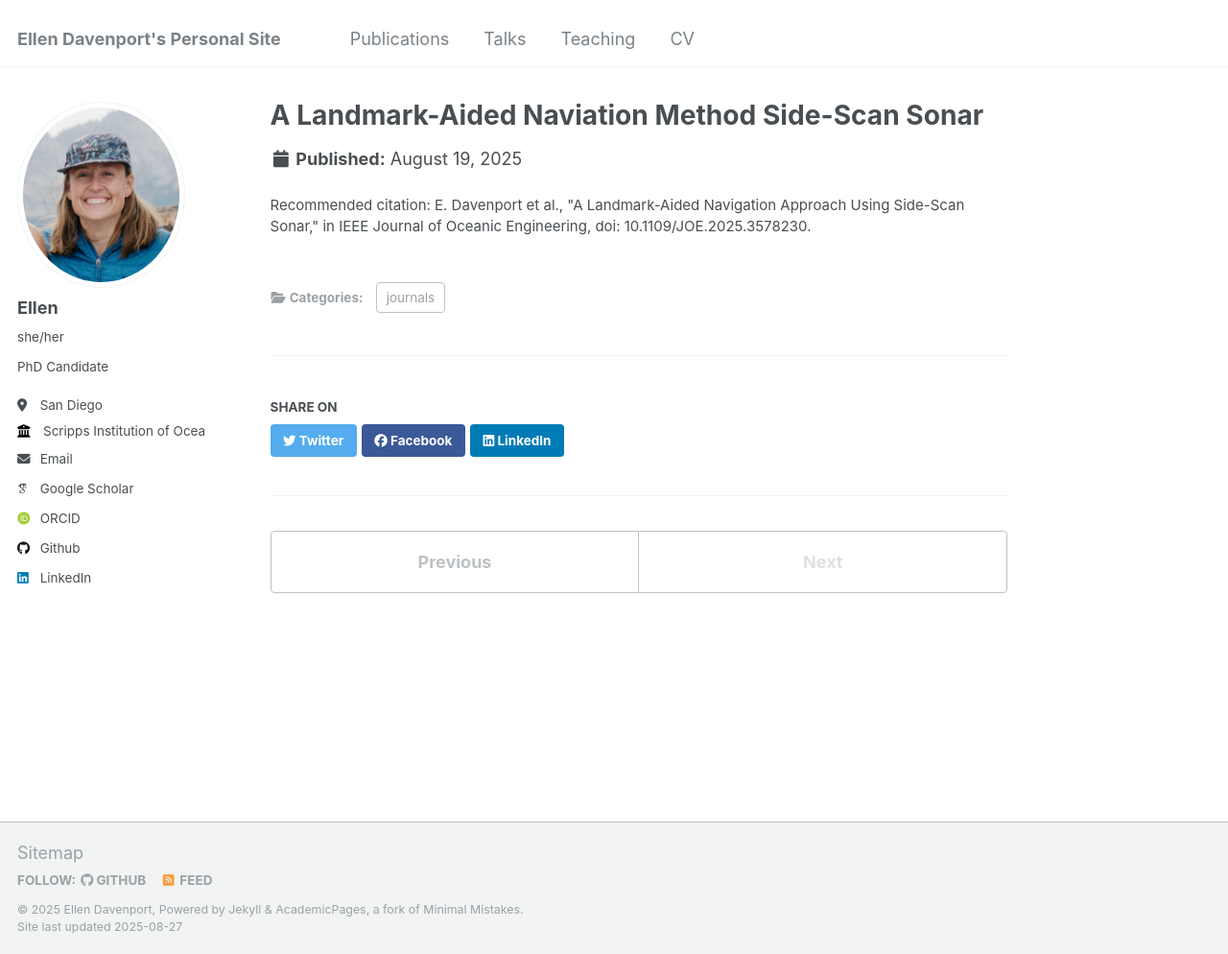
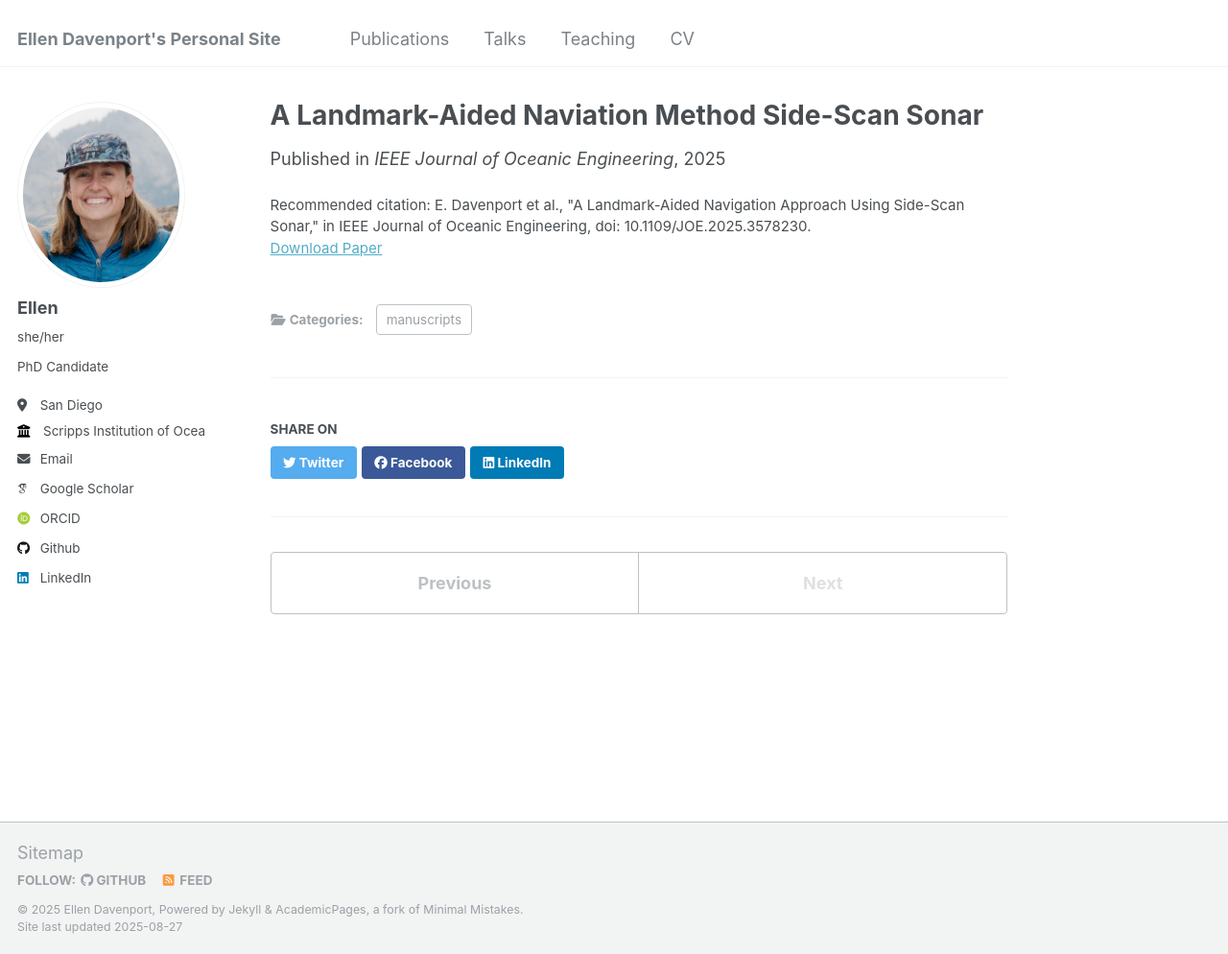
Before and after one commit to eldavenport/eldavenport.github.io, a Jekyll site: the page built from _publications/JOE_paper_sonar.md, in a window 1280 px wide and 994 px high. Shown: the whole window at 96% size. Built offline with Jekyll 4.4.1, drawn with Linux system fonts in a browser that asks for light colours; some web fonts are replaced.

Commit message:
Revise publication details for JOE paper

```diff
--- a/_publications/JOE_paper_sonar.md
+++ b/_publications/JOE_paper_sonar.md
@@ -1,9 +1,11 @@
 ---
 title: "A Landmark-Aided Naviation Method Side-Scan Sonar"
 collection: publications
-category: journals
+category: manuscripts
 permalink: /publication/JOE_paper_sonar
 excerpt: 'This paper describes a novel Bayesian estimation method for using landmarks to navigate with side-scan sonar. The algorithm uses an unscented Kalman filter, a particle filter, and probabilistic data association. It is tested in simulation and in the field.'
 date: 2025-08-19
+venue: IEEE Journal of Oceanic Engineering
+paperurl: 'https://ieeexplore.ieee.org/document/11129657'
 citation: 'E. Davenport et al., "A Landmark-Aided Navigation Approach Using Side-Scan Sonar," in IEEE Journal of Oceanic Engineering, doi: 10.1109/JOE.2025.3578230.'
 ---
```
